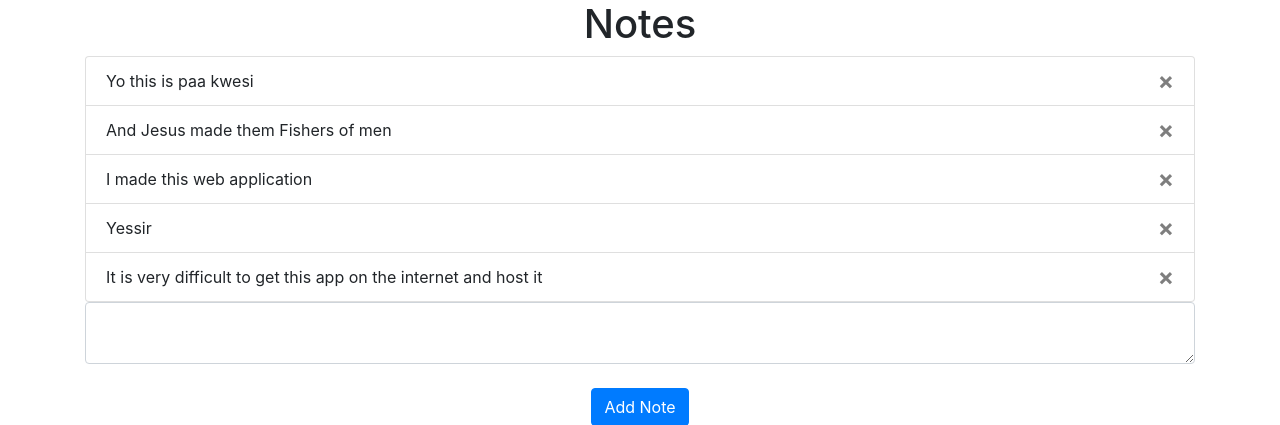
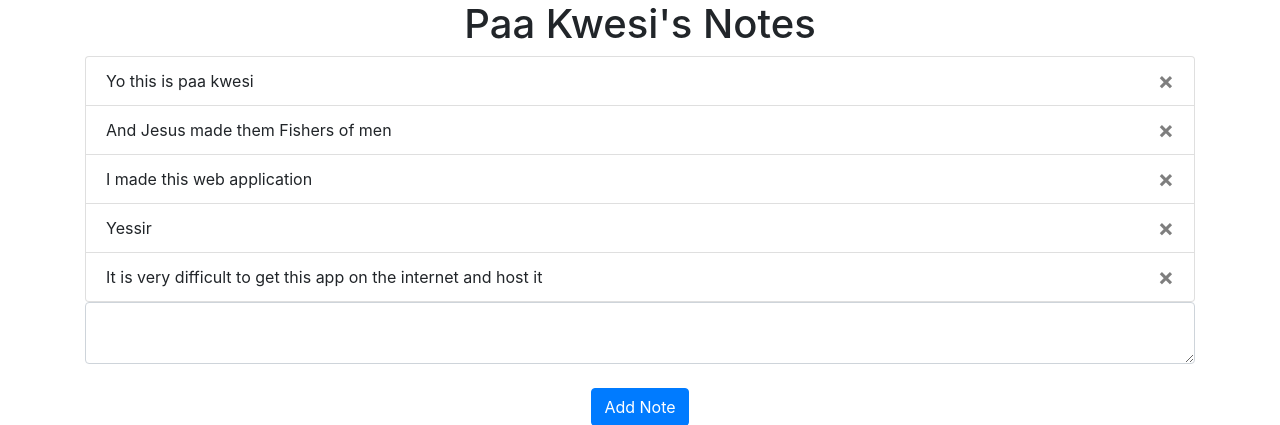
Before and after one commit to Paa-Kwesi-Dennis/flask-notes-app, a Flask app: page / in a window 1280 px wide. Shown: the part 56-481 px from the top of the page. Run offline with Flask 2, Linux system fonts and the light colour scheme; a user stored in the database is signed in; data comes from the database, SQL or seed files in the repository; both versions use the stored data as it was after the commit; some libraries are stand-ins or nearby versions.

Commit message:
first commit

```diff
--- a/website/templates/home.html
+++ b/website/templates/home.html
@@ -1,6 +1,6 @@
 {% extends "base.html" %} {% block title %}Home{% endblock %}
 {% block content%}
-<h1 align="center">Notes</h1>
+<h1 align="center"> {{user.first_name}}'s Notes</h1>
 <ul class="list-group" id="notes">
     {% for note in user.notes %}
     <li class="list-group-item">
--- a/website/views.py
+++ b/website/views.py
@@ -13,7 +13,7 @@ def home():
         note = request.form.get('note')
 
         if len(note) < 1:
-            flash('Note is too short!', category='error')
+            flash('Note is can not be empty or null!', category='error')
         else:
             new_note = Note(data=note, user_id = current_user.id)
             db.session.add(new_note)
```
Also changed, not shown: website/database.db.
